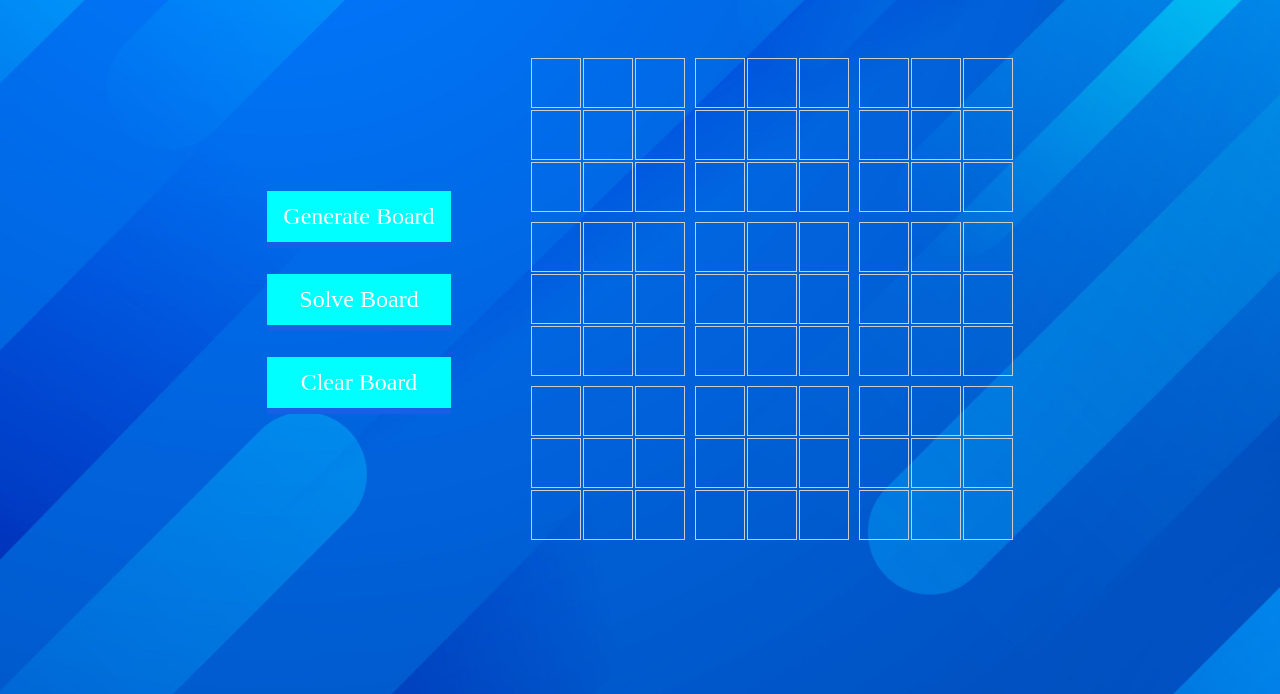
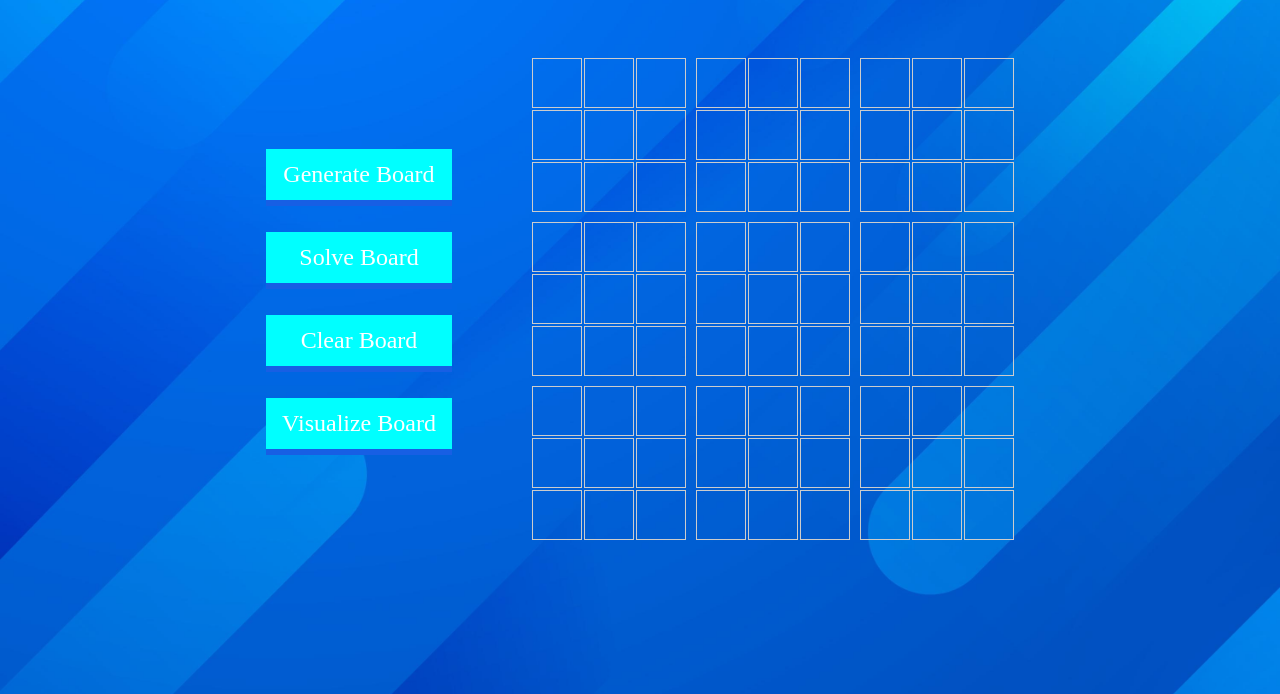
Before and after one commit to m0emEn/sudoku, a plain HTML site: page index.html in a window 1280 px wide. Shown: the part 106-800 px from the top of the page. Drawn offline with Linux system fonts and the light colour scheme; a web font is replaced by a local one.

Commit message:
Update index.html

```diff
--- a/index.html
+++ b/index.html
@@ -15,6 +15,7 @@
         <button class="btn" onclick="generate()">Generate Board</button>
         <button class="btn" onclick="solve()">Solve Board</button>
         <button class="btn" onclick="clearBoard()">Clear Board</button>
+        <button class="btn" onclick="visualize()">Visualize Board</button>
       </div>
       <div id="sudoku-board">
         <div class="box">
```
